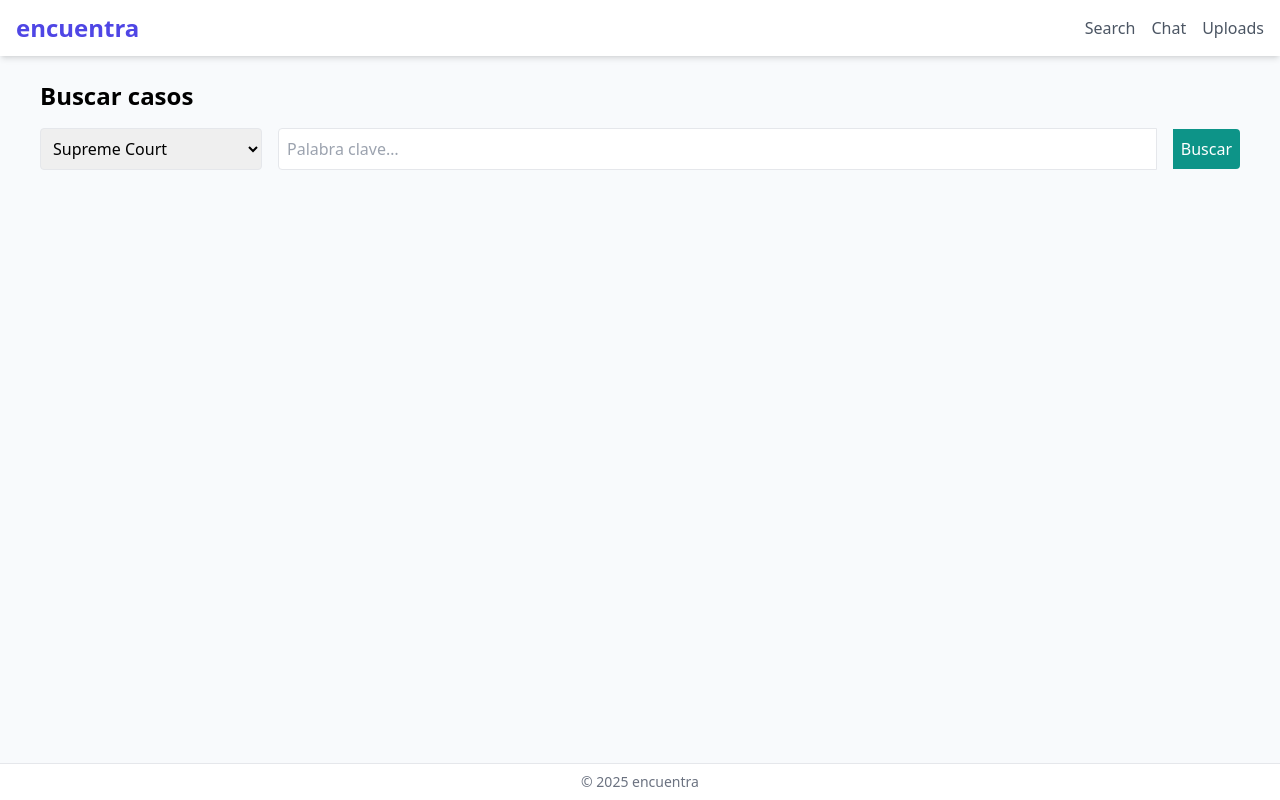
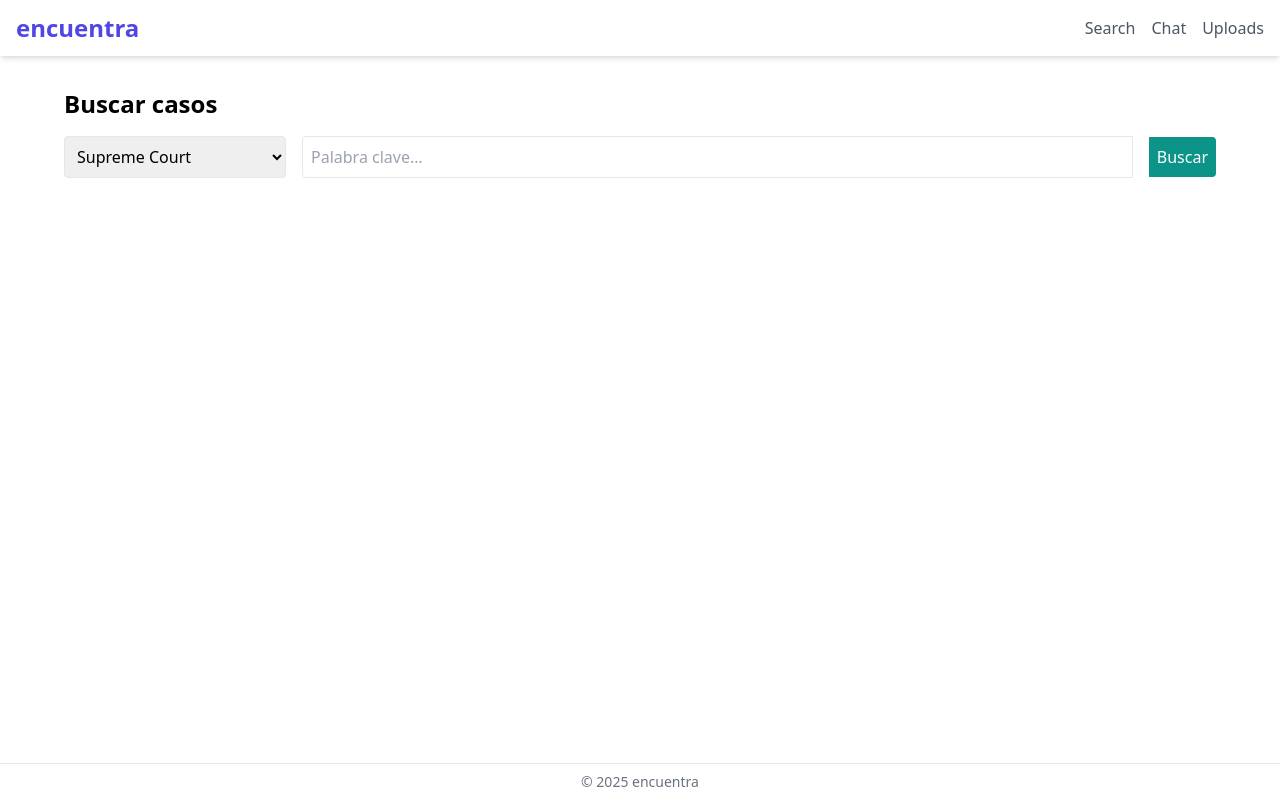
Before and after one commit to LeonHecht/encuentra, a React (Vite) app in the folder frontend/: page /search in a window 1280 px wide. Built offline with nearby package versions, Linux system fonts and the light colour scheme.

Commit message:
make search page scrollable and improve padding

```diff
--- a/frontend/src/App.jsx
+++ b/frontend/src/App.jsx
@@ -7,9 +7,9 @@ import Uploads from "./routes/Uploads";
 
 export default function App() {
   return (
-    <div className="flex flex-col h-screen overflow-hidden bg-slate-50">
+    <div className="flex flex-col h-screen overflow-hidden">
       <Navbar />
-      <main className="flex flex-col flex-grow overflow-hidden min-h-0 mx-auto px-4 h-full w-full">
+      <main className="flex flex-col flex-grow overflow-hidden min-h-0 mx-auto h-full w-full">
         <Routes>
           <Route path="/"      element={<Landing />} />
           <Route path="/search"  element={<Search />} />
--- a/frontend/src/routes/Search.jsx
+++ b/frontend/src/routes/Search.jsx
@@ -69,7 +69,7 @@ export default function Search() {
   };
 
   return (
-    <div className="p-6">
+    <div className="w-full flex-1 overflow-y-auto min-h-0 space-y-4 px-16 py-8">
       <h2 className="text-2xl font-semibold mb-4">Buscar casos</h2>
 
       <div className="flex items-center mb-6 space-x-4">
```
